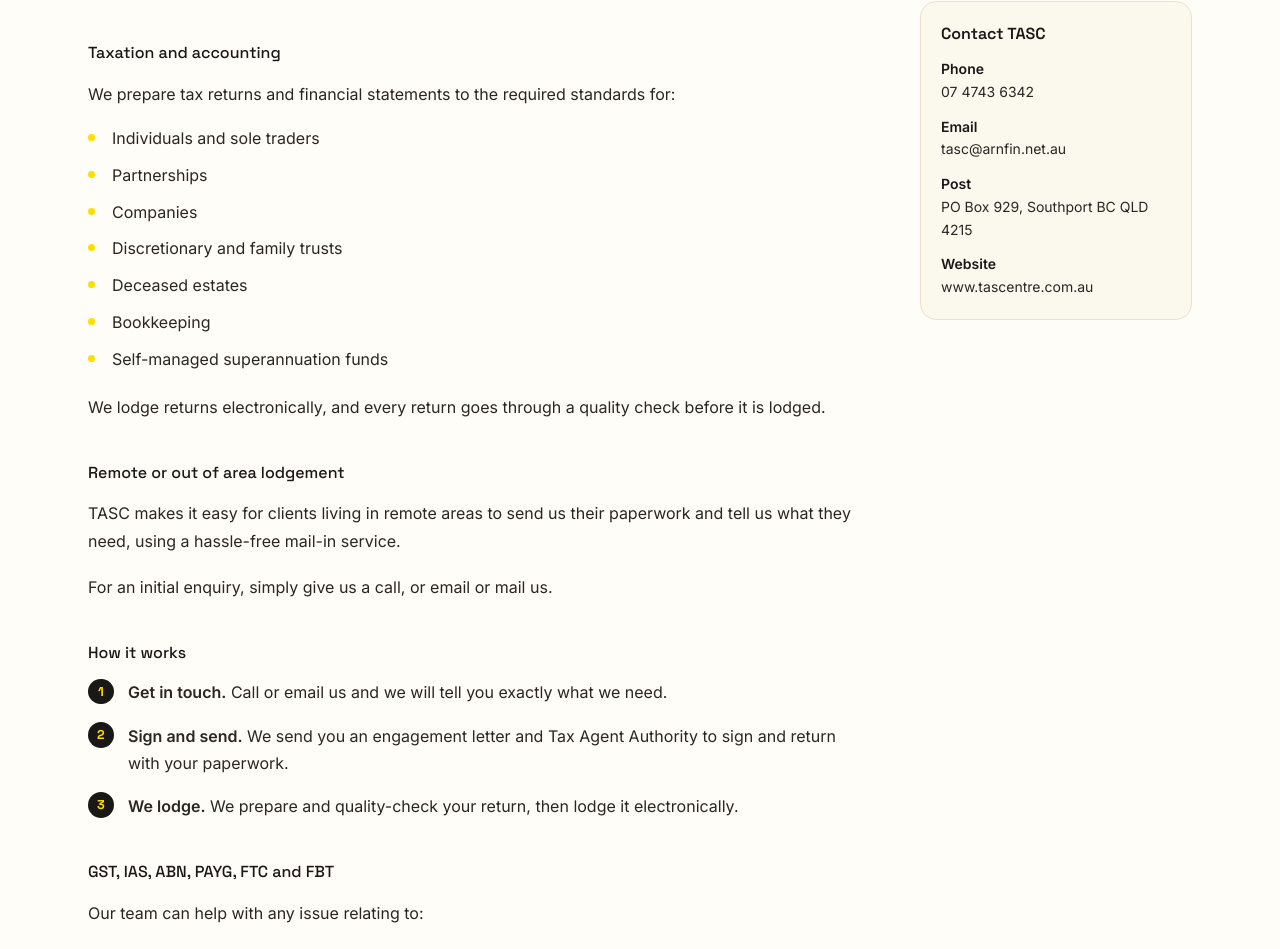
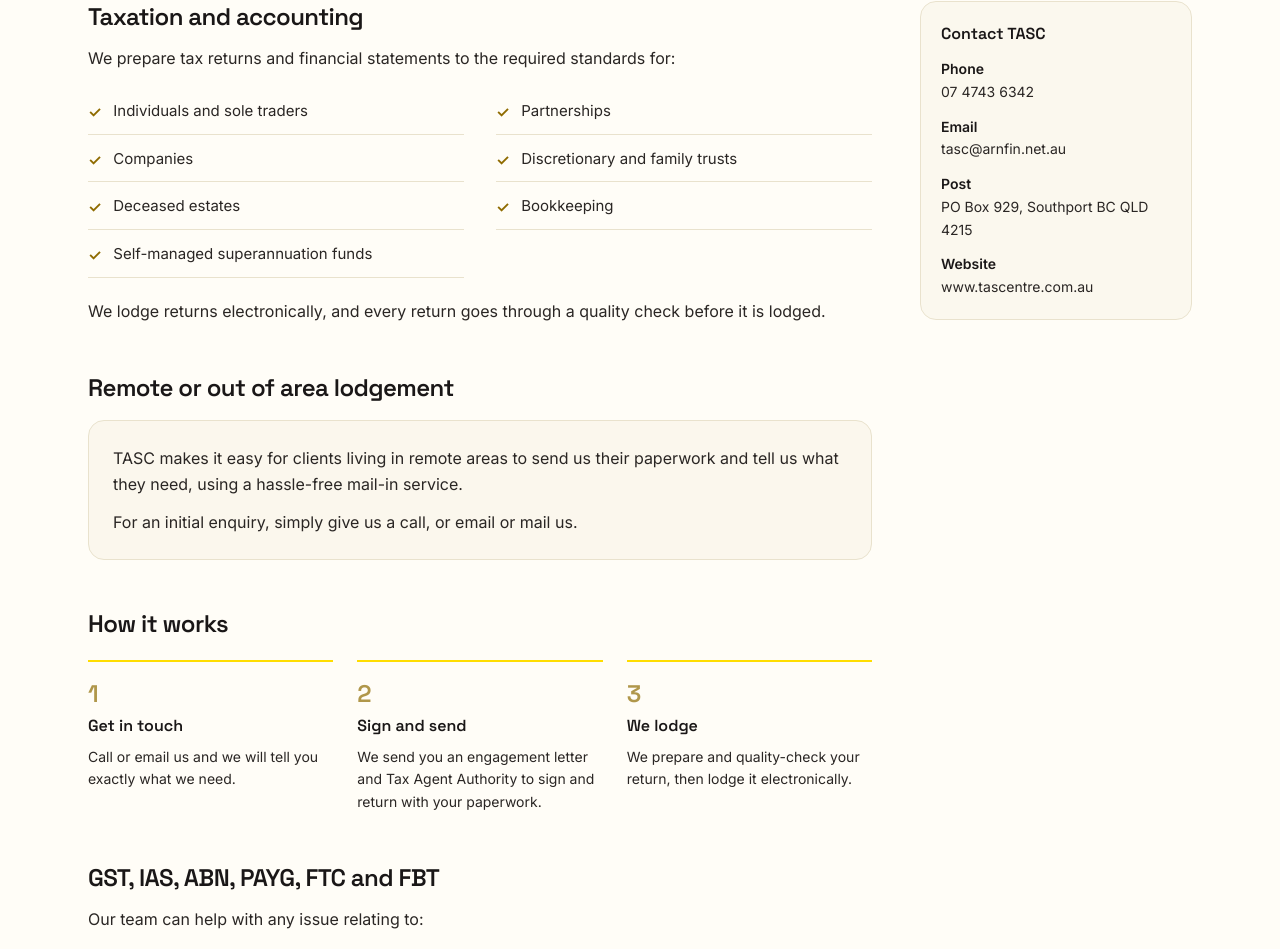
Before and after one commit to Empreus-IT-Support/arnfin, a Next.js app: page /tasc-tax in a window 1280 px wide. Shown: the part 579-1528 px from the top of the page. Built offline with nearby package versions, Linux system fonts and the light colour scheme; no server answers.

Commit message:
Design and accessibility polish: single main landmark, valid list markup, icon aspect ratio, TASC page tick lists and step cards, Vercel Analytics
Co-Authored-By: Claude Sonnet 5.5 <noreply@anthropic.com>

```diff
--- a/app/layout.tsx
+++ b/app/layout.tsx
@@ -5,6 +5,7 @@ import Header from "@/components/Header";
 import Footer from "@/components/Footer";
 import SplashScreen from "@/components/SplashScreen";
 import JsonLd, { accountingServiceSchema, websiteSchema } from "@/components/JsonLd";
+import { Analytics } from "@vercel/analytics/react";
 import { site } from "@/lib/site";
 
 const spaceGrotesk = Space_Grotesk({
@@ -93,10 +94,11 @@ export default function RootLayout({ children }: LayoutProps<"/">) {
           Skip to content
         </a>
         <Header />
-        <div id="main" className="flex-1">
+        <main id="main" className="flex-1">
           {children}
-        </div>
+        </main>
         <Footer />
+        <Analytics />
       </body>
     </html>
   );
--- a/app/not-found.tsx
+++ b/app/not-found.tsx
@@ -10,7 +10,7 @@ export const metadata = {
 
 export default function NotFound() {
   return (
-    <main className="mx-auto max-w-3xl px-4 py-20 text-center sm:px-6 sm:py-28">
+    <div className="mx-auto max-w-3xl px-4 py-20 text-center sm:px-6 sm:py-28">
       <DotArc className="mx-auto h-7 w-24" />
       <p className="mt-5 font-display text-sm font-semibold uppercase tracking-[0.14em] text-gold-dark">
         404
@@ -52,6 +52,6 @@ export default function NotFound() {
           )}
         </ul>
       </div>
-    </main>
+    </div>
   );
 }
--- a/app/tasc-tax/page.tsx
+++ b/app/tasc-tax/page.tsx
@@ -49,18 +49,42 @@ const COMPLIANCE = [
 
 const STEPS = [
   {
+    step: "1",
     title: "Get in touch",
     body: "Call or email us and we will tell you exactly what we need.",
   },
   {
+    step: "2",
     title: "Sign and send",
     body: "We send you an engagement letter and Tax Agent Authority to sign and return with your paperwork.",
   },
   {
+    step: "3",
     title: "We lodge",
     body: "We prepare and quality-check your return, then lodge it electronically.",
   },
 ];
+
+/** A check-marked, two-column list. Built from divs so the prose list styles
+ *  (gold bullets) do not stack on top of the tick. */
+function TickList({ items }: { items: string[] }) {
+  return (
+    <div role="list" className="mt-5 grid gap-x-8 gap-y-1 sm:grid-cols-2">
+      {items.map((item) => (
+        <div
+          role="listitem"
+          key={item}
+          className="flex gap-3 border-b border-line py-2.5 text-[15px] leading-snug text-ink-soft"
+        >
+          <span aria-hidden className="mt-0.5 font-bold text-gold-dark">
+            &#10003;
+          </span>
+          <span>{item}</span>
+        </div>
+      ))}
+    </div>
+  );
+}
 
 export default function TascTaxPage() {
   return (
@@ -88,13 +112,13 @@ export default function TascTaxPage() {
           <div className="mt-7 flex flex-wrap items-center gap-3">
             <a
               href={`mailto:${EMAIL}`}
-              className="inline-flex items-center justify-center rounded-full bg-ink px-6 py-3 text-sm font-semibold text-gold transition hover:bg-ink-soft"
+              className="inline-flex items-center justify-center rounded-full bg-ink px-6 py-3 text-sm font-semibold text-gold no-underline transition hover:bg-ink-soft"
             >
               Email TASC
             </a>
             <a
               href={PHONE_HREF}
-              className="inline-flex items-center justify-center rounded-full border border-line bg-paper px-6 py-3 text-sm font-semibold text-ink transition hover:border-gold"
+              className="inline-flex items-center justify-center rounded-full border border-line bg-paper px-6 py-3 text-sm font-semibold text-ink no-underline transition hover:border-gold"
             >
               {PHONE}
             </a>
@@ -104,20 +128,21 @@ export default function TascTaxPage() {
 
       <div className="mx-auto max-w-6xl px-4 py-12 sm:px-6 sm:py-14">
         <div className="grid gap-12 lg:grid-cols-[minmax(0,1fr)_17rem]">
-          <div className="prose-af">
+          <div className="space-y-12">
             <Reveal>
-              <section>
-                <h2>Taxation and accounting</h2>
-                <p>
+              <section aria-labelledby="tax-accounting">
+                <h2
+                  id="tax-accounting"
+                  className="font-display text-2xl font-semibold tracking-tight text-ink"
+                >
+                  Taxation and accounting
+                </h2>
+                <p className="mt-3 leading-relaxed text-ink-soft">
                   We prepare tax returns and financial statements to the
                   required standards for:
                 </p>
-                <ul>
-                  {ENTITIES.map((item) => (
-                    <li key={item}>{item}</li>
-                  ))}
-                </ul>
-                <p>
+                <TickList items={ENTITIES} />
+                <p className="mt-5 leading-relaxed text-ink-soft">
                   We lodge returns electronically, and every return goes
                   through a quality check before it is lodged.
                 </p>
@@ -125,44 +150,70 @@ export default function TascTaxPage() {
             </Reveal>
 
             <Reveal>
-              <section>
-                <h2>Remote or out of area lodgement</h2>
-                <p>
-                  TASC makes it easy for clients living in remote areas to send
-                  us their paperwork and tell us what they need, using a
+              <section aria-labelledby="remote">
+                <h2
+                  id="remote"
+                  className="font-display text-2xl font-semibold tracking-tight text-ink"
+                >
+                  Remote or out of area lodgement
+                </h2>
+                <div className="mt-4 rounded-2xl border border-line bg-cream/70 p-6">
+                  <p className="leading-relaxed text-ink-soft">
+                    TASC makes it easy for clients living in remote areas to
+                    send us their paperwork and tell us what they need, using a
                     hassle-free mail-in service.
                   </p>
-                <p>
+                  <p className="mt-3 leading-relaxed text-ink-soft">
                     For an initial enquiry, simply give us a call, or email or
                     mail us.
                   </p>
+                </div>
               </section>
             </Reveal>
 
+            <section aria-labelledby="how-it-works">
               <Reveal>
-              <section>
-                <h2>How it works</h2>
-                <ol>
-                  {STEPS.map((step) => (
-                    <li key={step.title}>
-                      <strong>{step.title}.</strong> {step.body}
-                    </li>
+                <h2
+                  id="how-it-works"
+                  className="font-display text-2xl font-semibold tracking-tight text-ink"
+                >
+                  How it works
+                </h2>
+              </Reveal>
+              <ol className="mt-5 grid gap-6 sm:grid-cols-3">
+                {STEPS.map((s, i) => (
+                  <Reveal
+                    key={s.step}
+                    as="li"
+                    delay={i * 90}
+                    className="h-full border-t-2 border-gold pt-4"
+                  >
+                    <span className="font-display text-2xl font-semibold text-gold-dark/70">
+                      {s.step}
+                    </span>
+                    <h3 className="mt-1 font-display text-base font-semibold text-ink">
+                      {s.title}
+                    </h3>
+                    <p className="mt-2 text-sm leading-relaxed text-ink-soft">
+                      {s.body}
+                    </p>
+                  </Reveal>
                 ))}
               </ol>
             </section>
-            </Reveal>
 
             <Reveal>
-              <section>
-                <h2>GST, IAS, ABN, PAYG, FTC and FBT</h2>
-                <p>
+              <section aria-labelledby="compliance">
+                <h2
+                  id="compliance"
+                  className="font-display text-2xl font-semibold tracking-tight text-ink"
+                >
+                  GST, IAS, ABN, PAYG, FTC and FBT
+                </h2>
+                <p className="mt-3 leading-relaxed text-ink-soft">
                   Our team can help with any issue relating to:
                 </p>
-                <ul>
-                  {COMPLIANCE.map((item) => (
-                    <li key={item}>{item}</li>
-                  ))}
-                </ul>
+                <TickList items={COMPLIANCE} />
               </section>
             </Reveal>
           </div>
@@ -218,13 +269,13 @@ export default function TascTaxPage() {
           <div className="mt-8 flex flex-wrap items-center justify-center gap-3">
             <a
               href={`mailto:${EMAIL}`}
-              className="inline-flex items-center justify-center rounded-full bg-gold px-6 py-3 text-sm font-semibold text-ink transition hover:bg-gold-bright"
+              className="inline-flex items-center justify-center rounded-full bg-gold px-6 py-3 text-sm font-semibold text-ink no-underline transition hover:bg-gold-bright"
             >
               Email TASC
             </a>
             <a
               href={PHONE_HREF}
-              className="inline-flex items-center justify-center rounded-full border border-cream/30 px-6 py-3 text-sm font-semibold text-cream transition hover:border-gold hover:text-gold"
+              className="inline-flex items-center justify-center rounded-full border border-cream/30 px-6 py-3 text-sm font-semibold text-cream no-underline transition hover:border-gold hover:text-gold"
             >
               {PHONE}
             </a>
--- a/components/ServicePageLayout.tsx
+++ b/components/ServicePageLayout.tsx
@@ -139,7 +139,7 @@ export default function ServicePageLayout({
                         alt=""
                         width={s.imgW}
                         height={s.imgH}
-                        className="h-9 w-auto max-w-10 shrink-0"
+                        className="h-9 w-12 shrink-0 object-contain"
                       />
                       <span className="min-w-0">
                         <span className="block text-sm font-semibold text-ink">
--- a/components/ui/ContentAside.tsx
+++ b/components/ui/ContentAside.tsx
@@ -44,7 +44,7 @@ export default function ContentAside() {
                   alt=""
                   width={s.imgW}
                   height={s.imgH}
-                  className="h-9 w-auto max-w-10 shrink-0"
+                  className="h-9 w-12 shrink-0 object-contain"
                 />
                 <span className="min-w-0">
                   <span className="block text-sm font-semibold text-ink">
--- a/components/ui/Reveal.tsx
+++ b/components/ui/Reveal.tsx
@@ -21,12 +21,15 @@ export default function Reveal({
   children,
   delay = 0,
   className = "",
+  as: Tag = "div",
 }: {
   children: React.ReactNode;
   delay?: number;
   className?: string;
+  /** Element to render. Use "li" when Reveal sits directly inside a list. */
+  as?: "div" | "li";
 }) {
-  const ref = useRef<HTMLDivElement>(null);
+  const ref = useRef<HTMLDivElement & HTMLLIElement>(null);
 
   useIsoLayoutEffect(() => {
     const el = ref.current;
@@ -59,8 +62,8 @@ export default function Reveal({
   }, [delay]);
 
   return (
-    <div ref={ref} className={className}>
+    <Tag ref={ref} className={className}>
       {children}
-    </div>
+    </Tag>
   );
 }
--- a/package.json
+++ b/package.json
@@ -9,6 +9,7 @@
     "lint": "eslint"
   },
   "dependencies": {
+    "@vercel/analytics": "^2.0.1",
     "next": "16.4.2",
     "react": "19.3.1",
     "react-dom": "19.3.1"
```
Also changed, not shown: app/page.tsx (+4 -6 lines), components/PageContainer.tsx (+4 -4 lines), 1 other file (tests, documents, lock files or other folders). Lines whose indentation alone changed are shown as unchanged.
